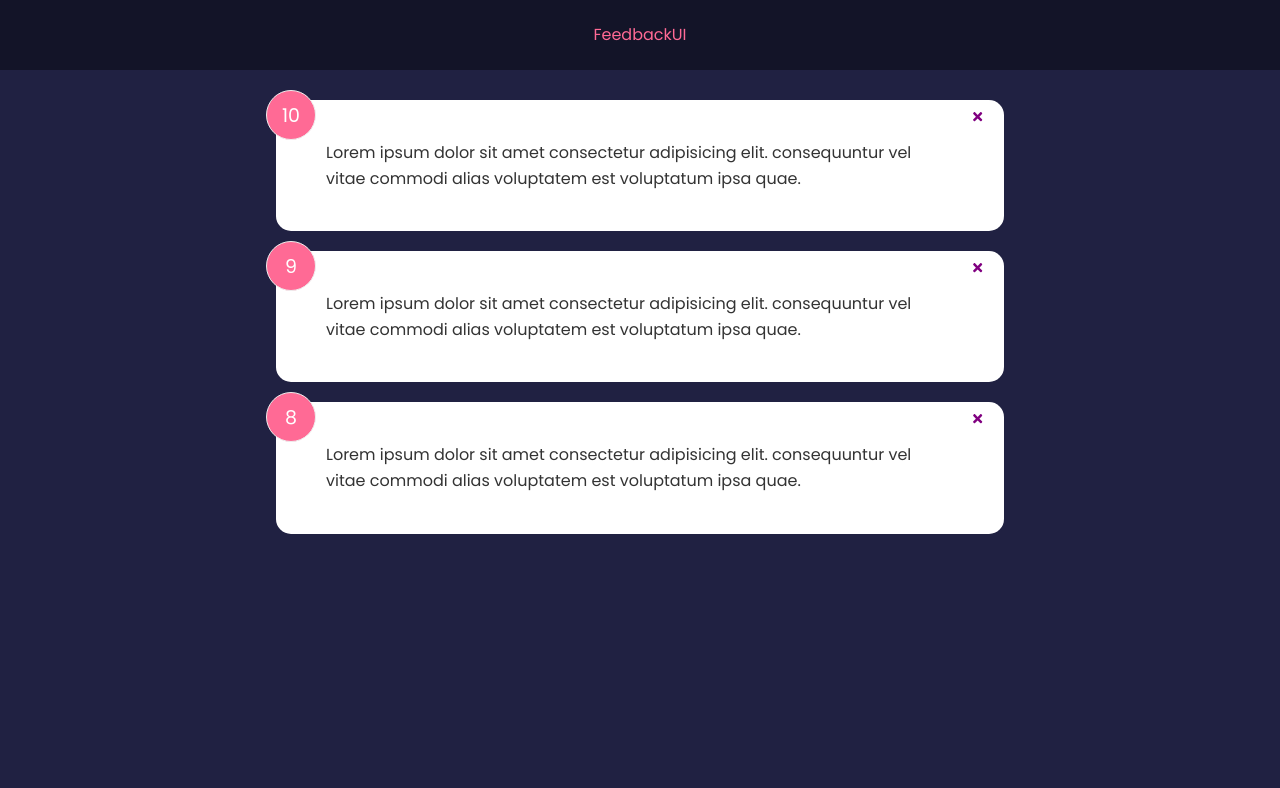
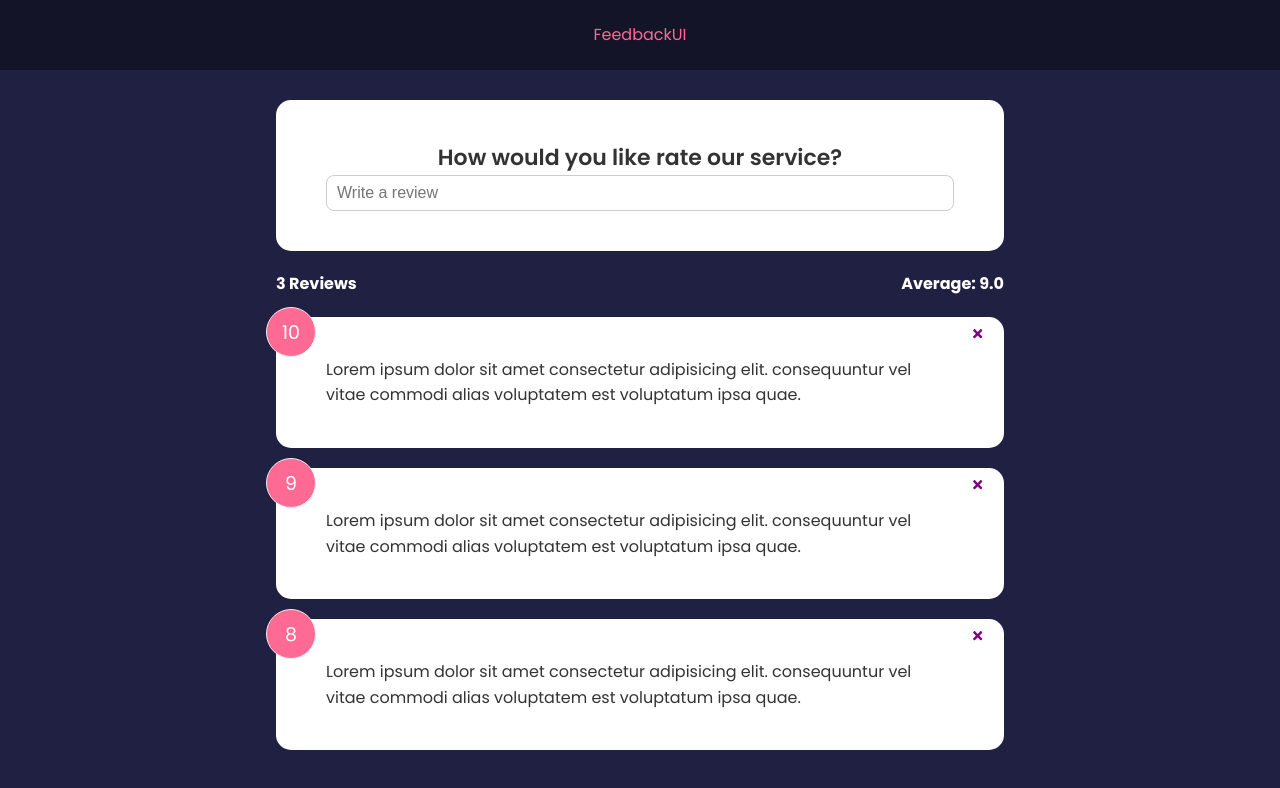
Before and after one commit to stanleyoos/feedback-app, a React (Create React App) app: page / in a window 1280 px wide. Shown: the top 788 px of the page. Built offline with nearby package versions, Linux system fonts and the light colour scheme.

Commit message:
second commit

```diff
--- a/src/App.js
+++ b/src/App.js
@@ -1,6 +1,8 @@
 import { useState } from 'react'
 import Header from './components/Header'
 import FeedbackList from './components/FeedbackList'
+import FeedbackStats from './components/FeedbackStats'
+import FeedbackForm from './components/FeedbackForm'
 import feedbackData from './data/feedbackData'
 const App = () => {
   const [feedback, setFeedback] = useState(feedbackData)
@@ -14,6 +16,8 @@ const App = () => {
     <>
       <Header text="FeedbackUI" />
       <div className="container">
+        <FeedbackForm />
+        <FeedbackStats feedback={feedback} />
         <FeedbackList feedback={feedback} handleDelete={deleteFeedback} />
       </div>
     </>
--- /dev/null
+++ b/src/components/FeedbackForm.jsx
@@ -0,0 +1,26 @@
+import { useState } from 'react'
+import Card from './shared/Card'
+
+const FeedbackForm = () => {
+  const [text, setText] = useState('')
+  const handleTextInput = (e) => {
+    setText(e.target.value)
+  }
+  return (
+    <Card>
+      <form>
+        <h2>How would you like rate our service?</h2>
+        <div className="input-group">
+          <input
+            type="text"
+            placeholder="Write a review"
+            value={text}
+            onChange={handleTextInput}
+          />
+        </div>
+      </form>
+    </Card>
+  )
+}
+
+export default FeedbackForm
--- /dev/null
+++ b/src/components/FeedbackStats.jsx
@@ -0,0 +1,21 @@
+import PropTypes from 'prop-types'
+
+const FeedbackStats = ({ feedback }) => {
+  // calculate rating average (accumulator, current)
+  let average =
+    feedback.reduce((acc, cur) => acc + cur.rating, 0) / feedback.length
+
+  average = average.toFixed(1)
+  return (
+    <div className="feedback-stats">
+      <h4>{feedback.length} Reviews</h4>
+      <h4>Average: {isNaN(average) ? 0 : average}</h4>
+    </div>
+  )
+}
+
+FeedbackStats.propTypes = {
+  feedback: PropTypes.array.isRequired,
+}
+
+export default FeedbackStats
```
